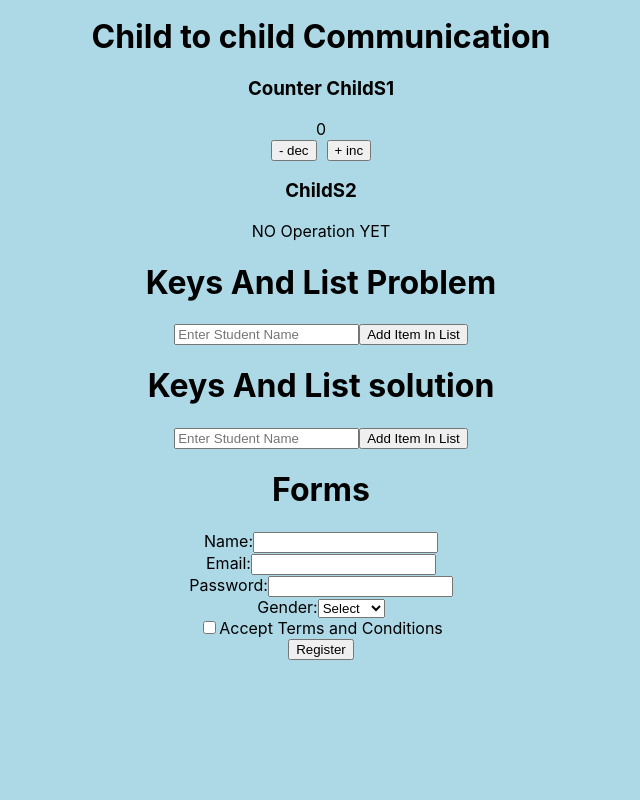
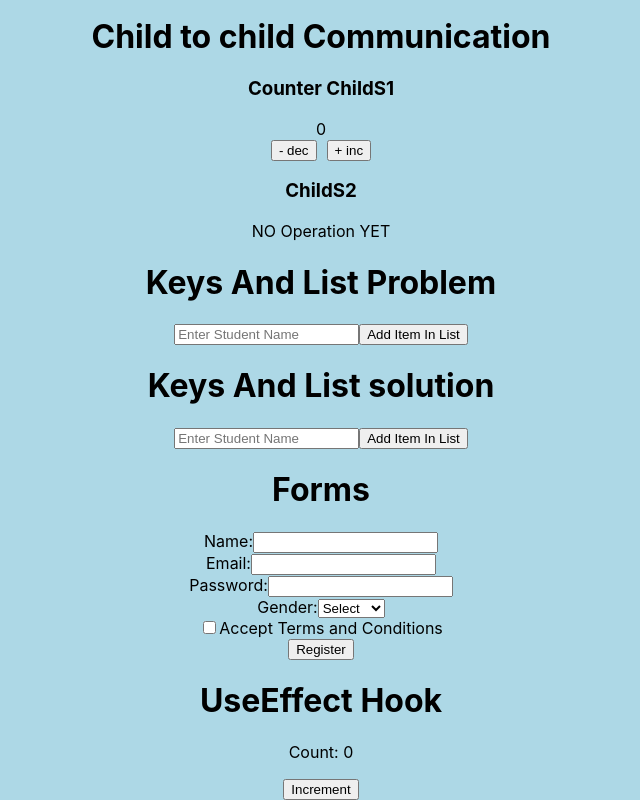
Before and after one commit to Abhishekbtech/ReactNotes, a React (Create React App) app: page / in a window 1280 px wide. Shown: the part 2065-2865 px from the top of the page, without its empty margins (319-959 px from the left). Before the commit the page ends 2725 px from the top, so only its background shows below. Built offline with nearby package versions, Linux system fonts and the light colour scheme.

Commit message:
add useEffect hook

```diff
--- a/src/App.js
+++ b/src/App.js
@@ -14,6 +14,7 @@ import ParentS from './Component/2.Communication/3.Sibling/ParentS';
 import KeysAndListProblem from './Component/3.KeysAndList/KeysAndListProblem';
 import KeysAndListSouction from './Component/3.KeysAndList/KeysAndListSouction';
 import Forms from './Component/4.Forms/Forms';
+import HookUseEffect from './Component/5.HookUseEffect/HookUseEffect';
 
 function App() {
   return (
@@ -39,6 +40,9 @@ function App() {
 
 
       <Forms/>
+
+
+      <HookUseEffect/>
     </div>
   );
 }
--- a/src/Component/5.HookUseEffect/HookUseEffect.js
+++ b/src/Component/5.HookUseEffect/HookUseEffect.js
@@ -30,16 +30,11 @@ function HookUseEffect() {
 
     useEffect(() => {
         console.log('update Effect ran');
-
-        return () => {
-        console.log('update Cleanup ran');
-        };
     }, [count]);
 
-    console.log("render")
     return (
         <>
-            <h1>HookUseEffect</h1>
+            <h1>UseEffect Hook</h1>
             <p>Count: {count}</p>
             <button onClick={() => setCount(count + 1)}>Increment</button>
         </>
```
